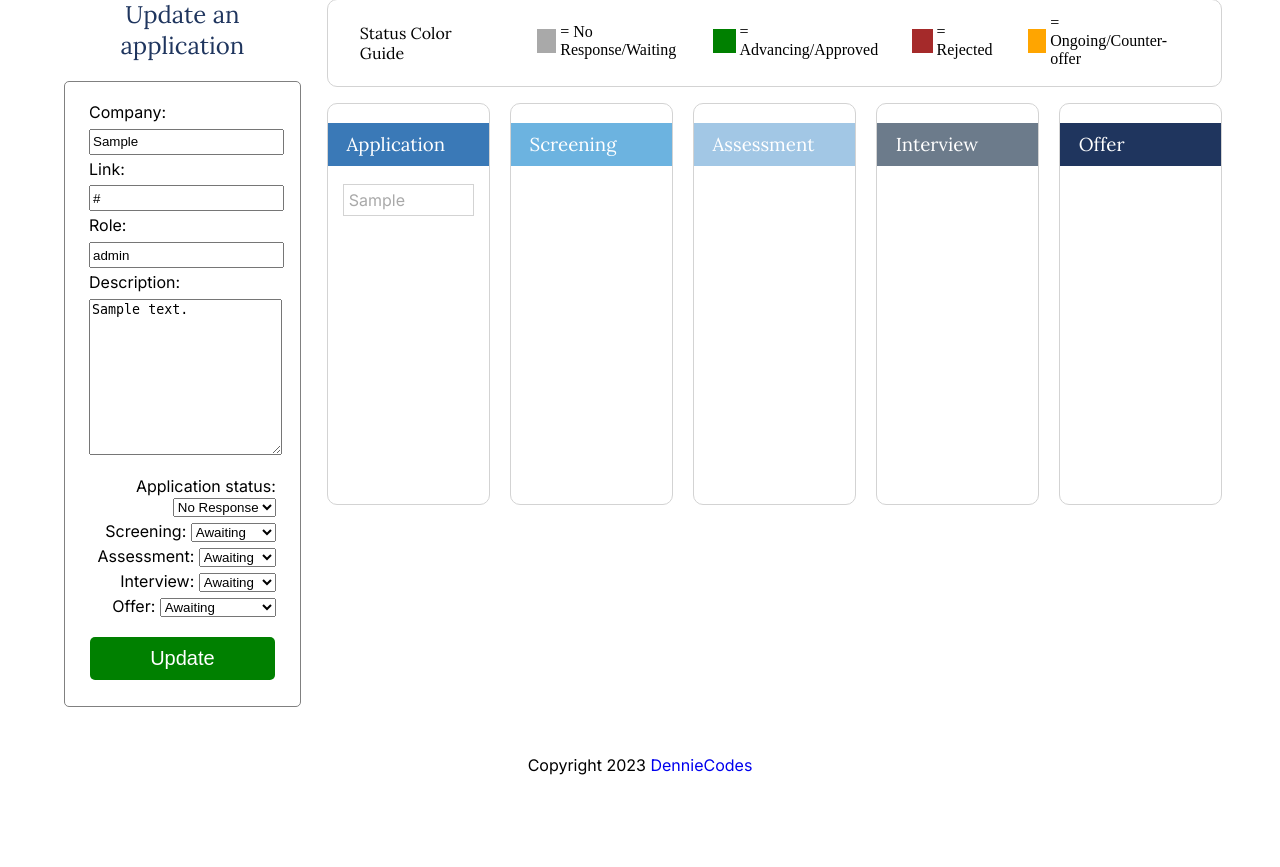
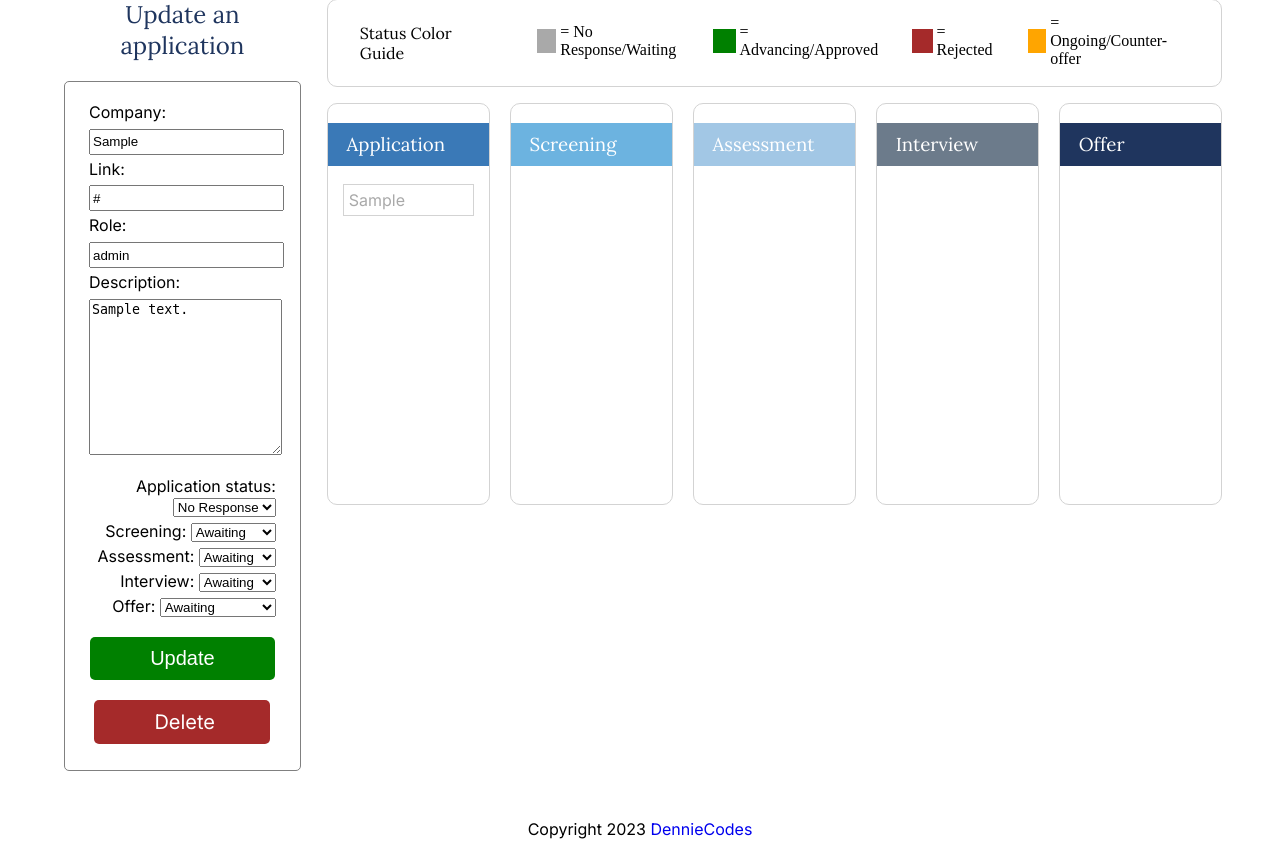
Before and after one commit to DennieCodes/jobfindr, a Django app: page /applications/1/update/ in a window 1280 px wide. Shown: the part 206-1073 px from the top of the page. Before the commit the page ends 981 px from the top, so only its background shows below. Run offline with Django 4.2, Linux system fonts and the light colour scheme; a user stored in the database is signed in; tables that the repository leaves empty hold one stand-in row (values such as "Sample post").

Commit message:
Added delete functionality for applications

```diff
--- a/applications/static/css/applications.css
+++ b/applications/static/css/applications.css
@@ -50,10 +50,9 @@ aside {
     width: 100%;
   }
 
-  & button {
+  & button, & .delete-button {
     font-size: 1.25rem;
     color: white;
-    background-color: green;
     padding: .5em 3em;
     display: block;
     margin: 1em auto .5em;
@@ -61,7 +60,19 @@ aside {
     border-radius: 5px;
     cursor: pointer;
   }
+
+  & button {
+    background-color: green;
+  }
+
+  & .delete-button {
+    background-color: brown;
+    text-align: center;
+    width: 30%;
+  }
 }
+
+
 
 
 /* Application status gallery styling */
--- a/applications/templates/applications/update.html
+++ b/applications/templates/applications/update.html
@@ -6,6 +6,7 @@
       {% csrf_token %}
       {{ form.as_p }}
       <button>Update</button>
+      <a class="delete-button" href="{% url 'delete_application' application.id %}">Delete</a>
     </form>
   </aside>
 {% endblock form %}
--- a/applications/urls.py
+++ b/applications/urls.py
@@ -1,7 +1,8 @@
 from django.urls import path
-from applications.views import list_applications, update_application
+from applications.views import list_applications, update_application, delete_application
 
 urlpatterns = [
   path("", list_applications, name="list_applications"),
   path("<int:id>/update/", update_application, name="update_application"),
+  path("<int:id>/delete/", delete_application, name="delete_application"),
 ]
--- a/applications/views.py
+++ b/applications/views.py
@@ -2,6 +2,13 @@ from django.shortcuts import render, get_object_or_404, redirect
 from applications.models import Application
 from applications.forms import ApplicationForm, ApplicationFullForm
 from django.contrib.auth.decorators import login_required
+
+# DELETE_APPLICATION
+@login_required
+def delete_application(request, id):
+  application = get_object_or_404(Application, id=id)
+  application.delete()
+  return redirect("list_applications")
 
 # UPDATE_APPLICATION
 @login_required
@@ -19,6 +26,7 @@ def update_application(request, id):
 
   context = {
     "applications": applications,
+    "application": application,
     "form": form
   }
 
```
